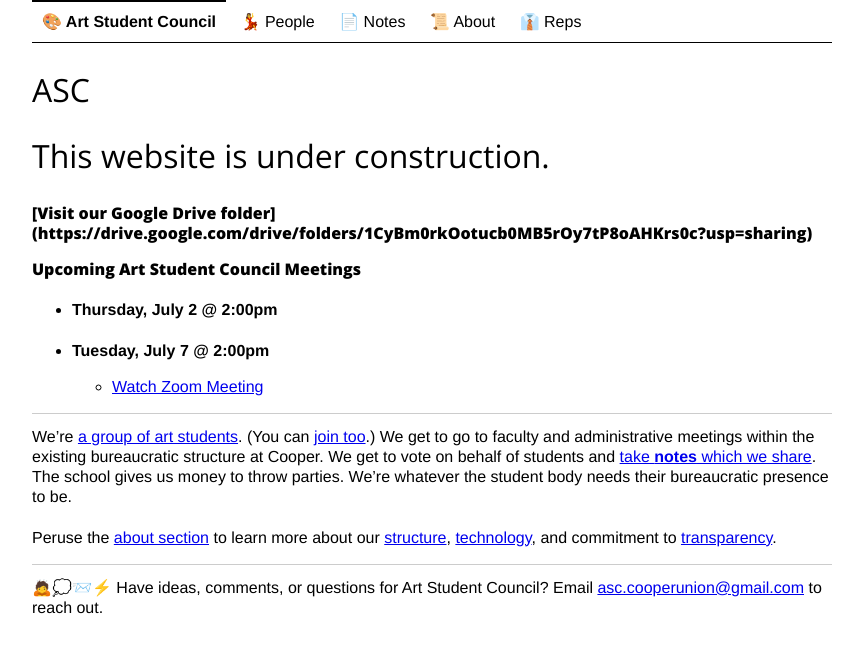
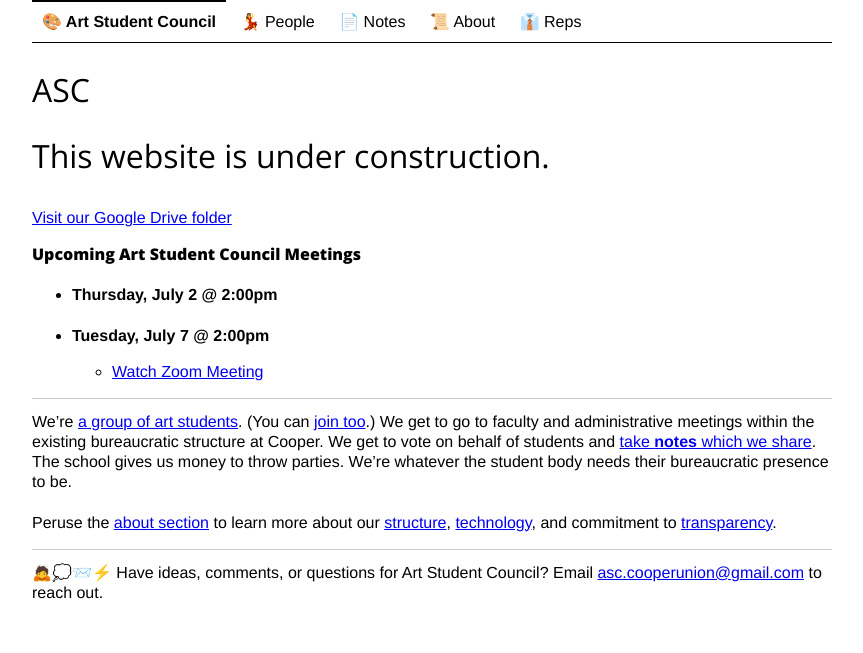
Before and after one commit to CooperASC/cooperasc.github.com, a Jekyll site: the page built from index.md, in a window 1280 px wide. Shown: the top 653 px of the page, without its empty margins (208-1071 px from the left). Built offline with Jekyll 4.4.1, drawn with Linux system fonts in a browser that asks for light colours.

Commit message:
Update index.md

```diff
--- a/index.md
+++ b/index.md
@@ -7,7 +7,7 @@
 
 <h1> This website is under construction. </h1>
 
-<h3> [Visit our Google Drive folder](https://drive.google.com/drive/folders/1CyBm0rkOotucb0MB5rOy7tP8oAHKrs0c?usp=sharing) </h3>
+[Visit our Google Drive folder](https://drive.google.com/drive/folders/1CyBm0rkOotucb0MB5rOy7tP8oAHKrs0c?usp=sharing)
 
 
 <h3> Upcoming Art Student Council Meetings </h3>
```
